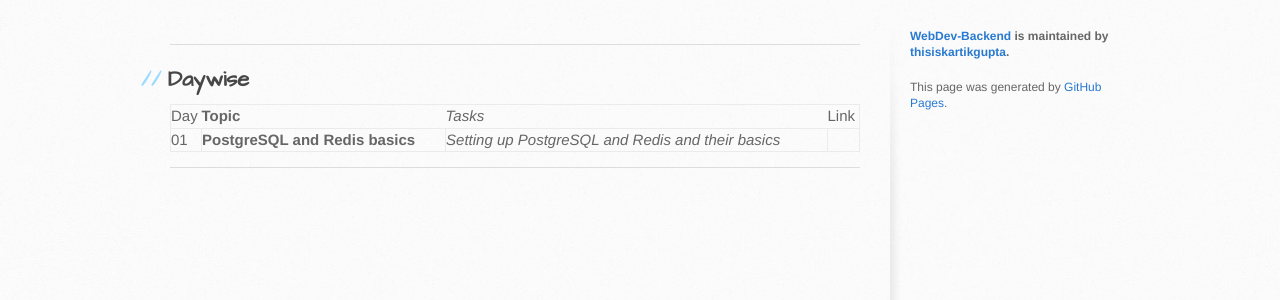
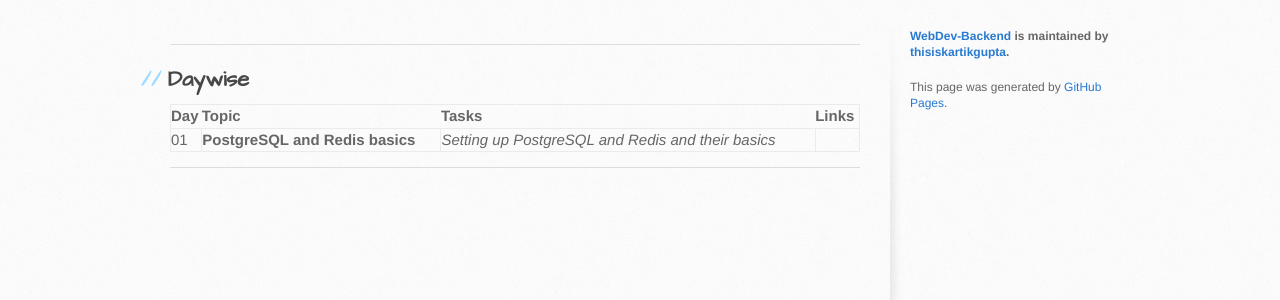
Before and after one commit to thisiskartikgupta/WebDev-Backend, a Jekyll site: the page built from index.md, in a window 1280 px wide. Shown: the part 309-609 px from the top of the page. Built offline with Jekyll 4.4.1, drawn with Linux system fonts in a browser that asks for light colours.

Commit message:
Updated index.md

```diff
--- a/index.md
+++ b/index.md
@@ -6,7 +6,7 @@ layout: default
 
 ## Daywise
 
-| Day | **Topic**                             | _Tasks_                                            | Link |
+| **Day** | **Topic**                             | **Tasks**                                            | **Links** |
 |:----|:----------------------------------|:-------------------------------------------------|:----------|
 | 01  | **PostgreSQL and Redis basics**   | _Setting up PostgreSQL and Redis and their basics_ |
 
```
